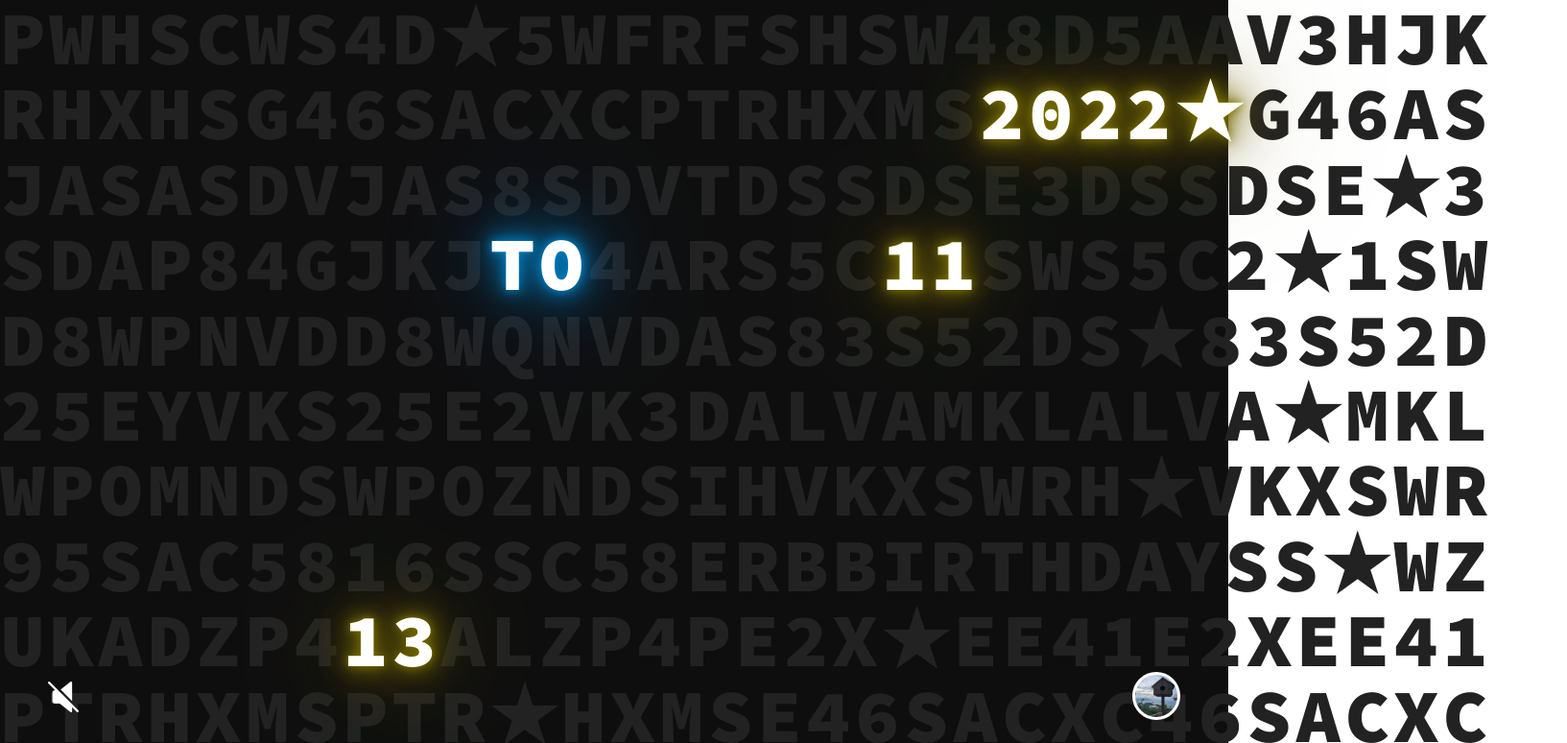
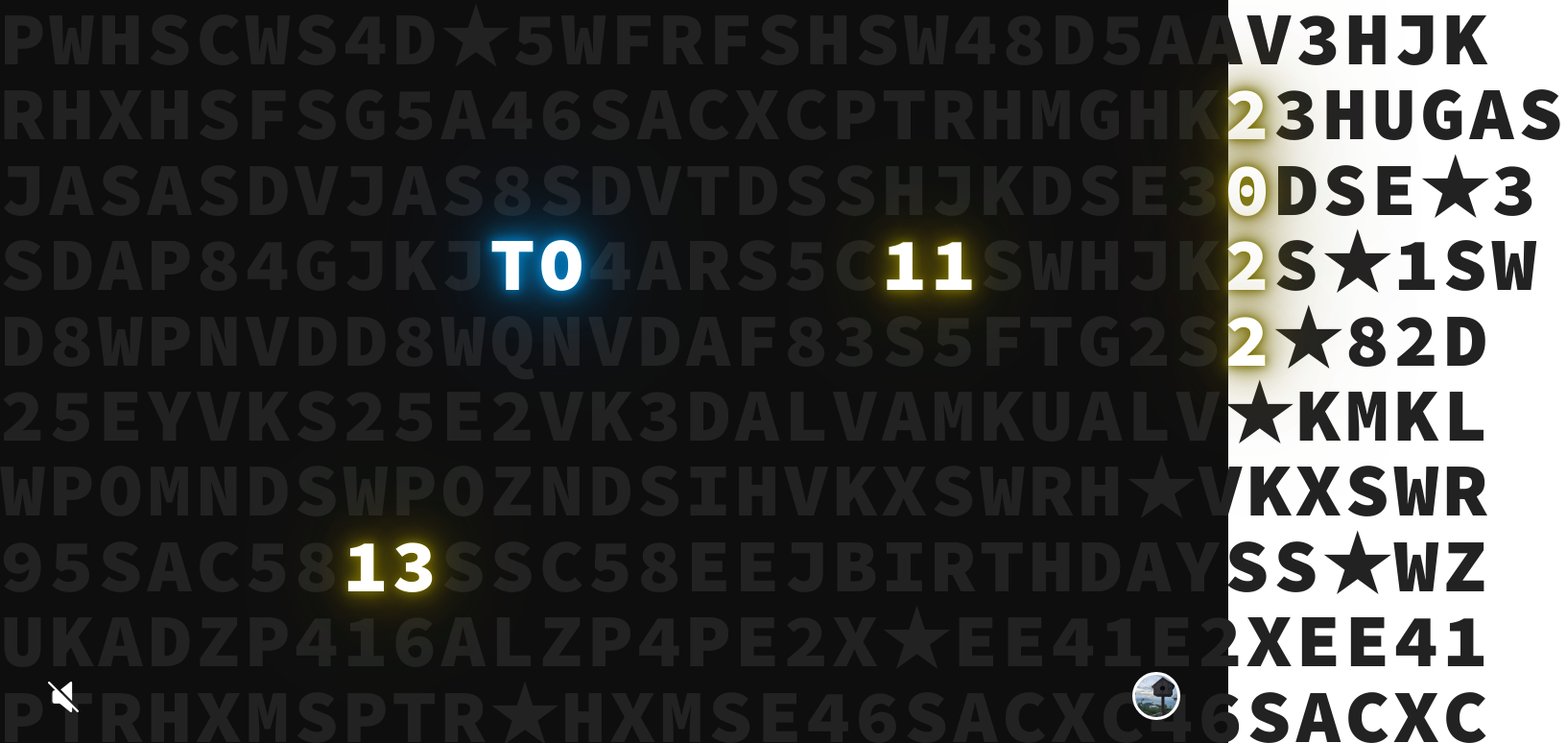
Before and after one commit to quangcony/hpbd, a plain HTML site: page home.html in a window 1280 px wide. Shown: the top 774 px of the page at 96% size, 1633 px wide, since content can reach past the window. Drawn offline with nearby package versions, Linux system fonts and the light colour scheme.

Commit message:
'fix-2020-text'

```diff
--- a/home.html
+++ b/home.html
@@ -18,14 +18,14 @@
       </div>
       <div class="container">
         <h2>pwhscws4d★5wfrfshsw48d5aav3hjk</h2>
-        <h2>rhx<span class="text4">H</span>sg46sacxcptrhxms<span class="text5">2022★</span>g46as</h2>
-        <h2>jas<span class="text4">A</span>sdvjas8sdv<span>T</span>dssdse3dssdse★3</h2>
-        <h2>sda<span class="text4">P</span>84gjkj<span class="text2">To</span>4a<span>R</span>s5c<span class="text5">11</span>sws5c2★1sw</h2>
-        <h2>d8w<span class="text4">P</span>nvdd8wqnvd<span>A</span>s83s52ds★83s52d</h2>
-        <h2>25e<span class="text4">Y</span>vks25e2vk3<span>D</span>alvamklalva★mkl</h2>
+        <h2>rhx<span class="text4">H</span>sfsg5a46sacxcptrhmghk<span class="text5">2</span>3hugas</h2>
+        <h2>jas<span class="text4">A</span>sdvjas8sdv<span>T</span>dsshjkdse3<span class="text5">0</span>dse★3</h2>
+        <h2>sda<span class="text4">P</span>84gjkj<span class="text2">To</span>4a<span>R</span>s5c<span class="text5">11</span>swhjk<span class="text5">2</span>s★1sw</h2>
+        <h2>d8w<span class="text4">P</span>nvdd8wqnvd<span>A</span>f83s5ftg2s<span class="text5">2</span>★82d</h2>
+        <h2>25e<span class="text4">Y</span>vks25e2vk3<span>D</span>alvamkualv★kmkl</h2>
         <h2>wpomndswpoznds<span>I</span>hvkxswrh★vkxswr</h2>
-        <h2>95sac5816ssc58<span>E</span>rb<span class="text3">Birthday</span>ss★wz</h2>
-        <h2>ukadzp4<span class="text5">13</span>alzp4<span>P</span>e2x★ee41e2xee41</h2>
+        <h2>95sac58<span class="text5">13</span>ssc58<span>E</span>ej<span class="text3">Birthday</span>ss★wz</h2>
+        <h2>ukadzp416alzp4<span>P</span>e2x★ee41e2xee41</h2>
         <h2>ptrhxmsptr★hxmsE46sacxc46sacxc</h2>
         <h2>jas8sdv2dssdse3jas8sd★v2dssdse</h2>
         <h2>ks★v5echekjc2s5vkjuev5a25cveyn</h2>
@@ -50,7 +50,7 @@
           <div class="box-header">
             <h3>From: Anh dep trai cute sieu cap vippro</h3>
             <h3>To: Tra Thi Diep</h3>
-            <h3>Birthday: 13-11-2001</h3>
+            <h3>Birthday: 13-11-1997</h3>
           </div>
           <div class="box-content">
             <div class="main-img" data-index="0" style="background-image: url('img/2.jpg');">
```
